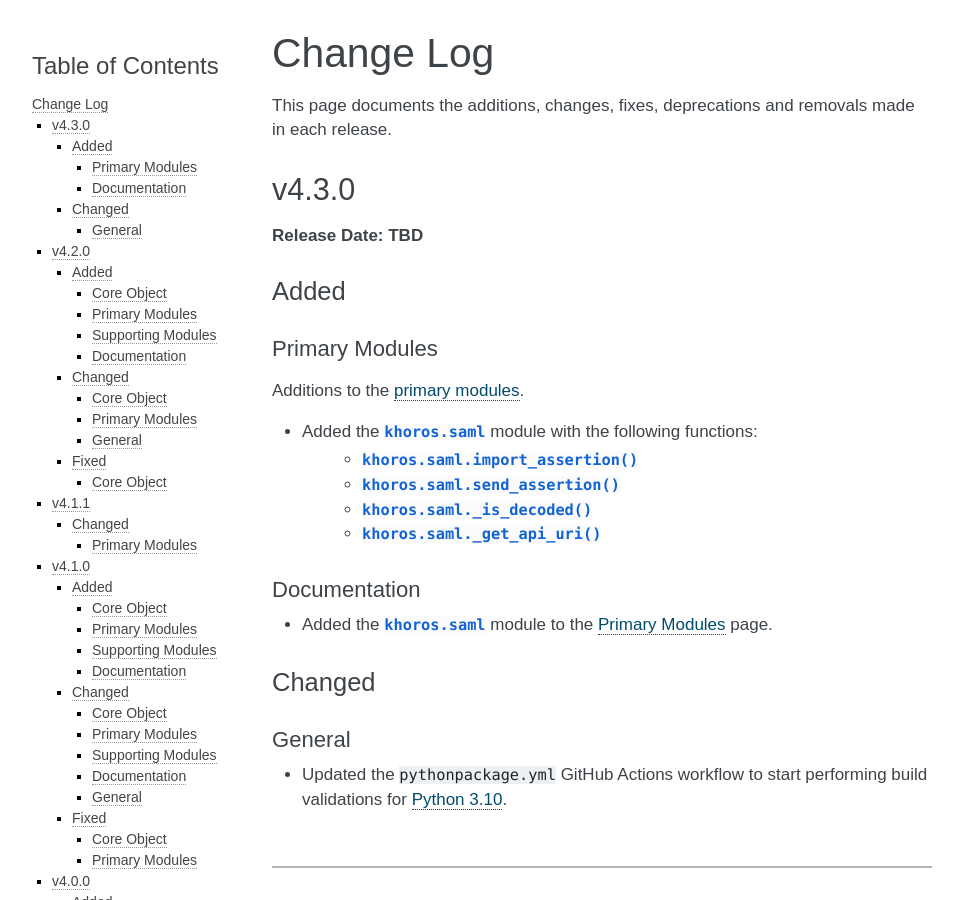
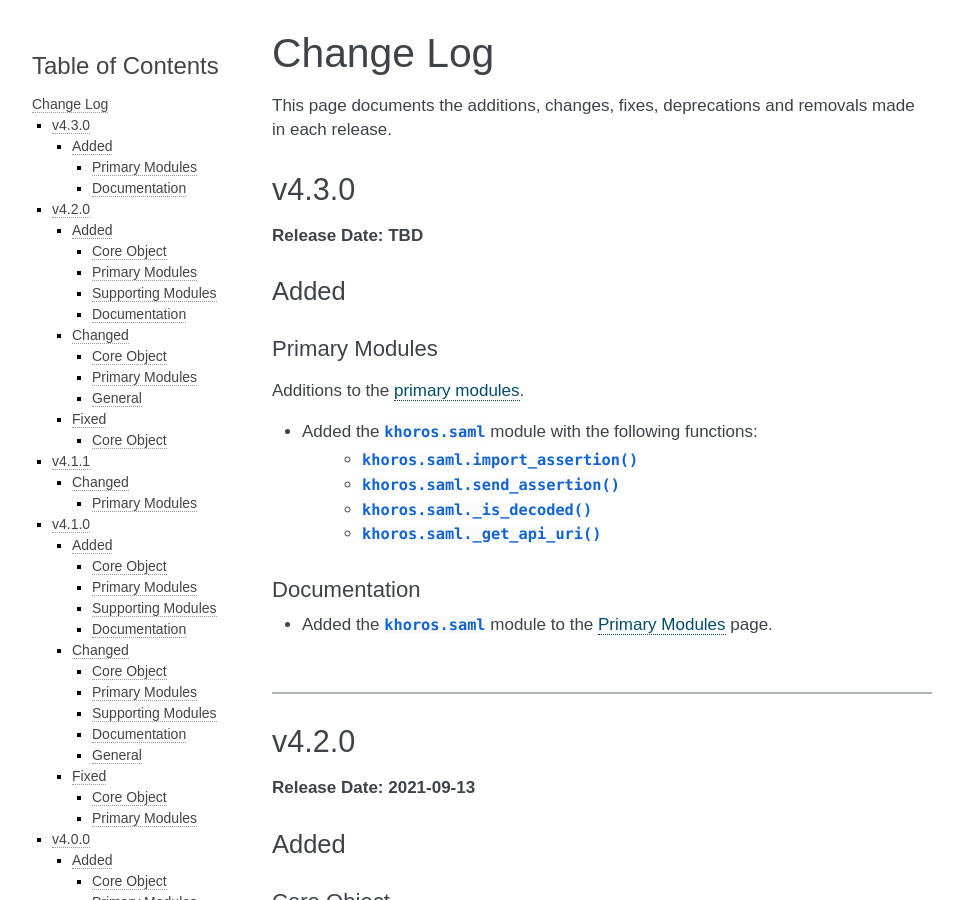
Before and after one commit to jeffshurtliff/khoros, a Sphinx documentation site: the page built from docs/changelog.rst, in a window 1280 px wide and 900 px high. Shown: the whole window, without its empty margins (148-1111 px from the left). Built offline with Sphinx 7.4.7, drawn with Linux system fonts in a browser that asks for light colours.

Commit message:
Removed 3.10.x validation from GitHub Actions as it is not yet supported

```diff
--- a/docs/changelog.rst
+++ b/docs/changelog.rst
@@ -24,14 +24,6 @@ Additions to the :doc:`primary modules <primary-modules>`.
 Documentation
 -------------
 * Added the :py:mod:`khoros.saml` module to the :doc:`Primary Modules <primary-modules>` page.
-
-Changed
-=======
-
-General
--------
-* Updated the ``pythonpackage.yml`` GitHub Actions workflow to start performing
-  build validations for `Python 3.10 <https://docs.python.org/3.10/>`_.
 
 |
 
```
Also changed, not shown: 1 other file.
